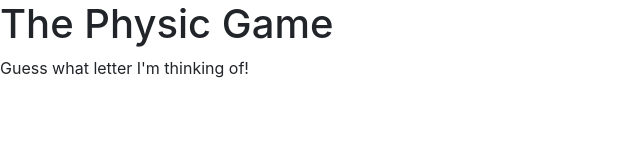
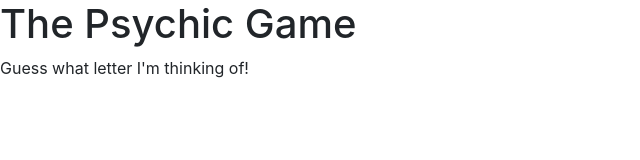
Before and after one commit to krishnaaddala/Word-Guess-Game, a plain HTML site: page index.html in a window 1280 px wide. Shown: the whole page, without its empty margins (0-640 px from the left). Drawn offline with nearby package versions, Linux system fonts and the light colour scheme.

Commit message:
final changes with updated README.MD file

```diff
--- a/index.html
+++ b/index.html
@@ -13,7 +13,7 @@
 </head>
 <body>
 <!-- header tags and other display related tags in the BODY section of the HTML -->
-    <h1>The Physic Game</h1>
+    <h1>The Psychic Game</h1>
     <p id="pressKeyToStartTheGame">Guess what letter I'm thinking of!</p>
     <p id = guessLetter></p>
     <p id = yourGuess></p>
```
Also changed, not shown: 1 other file.
